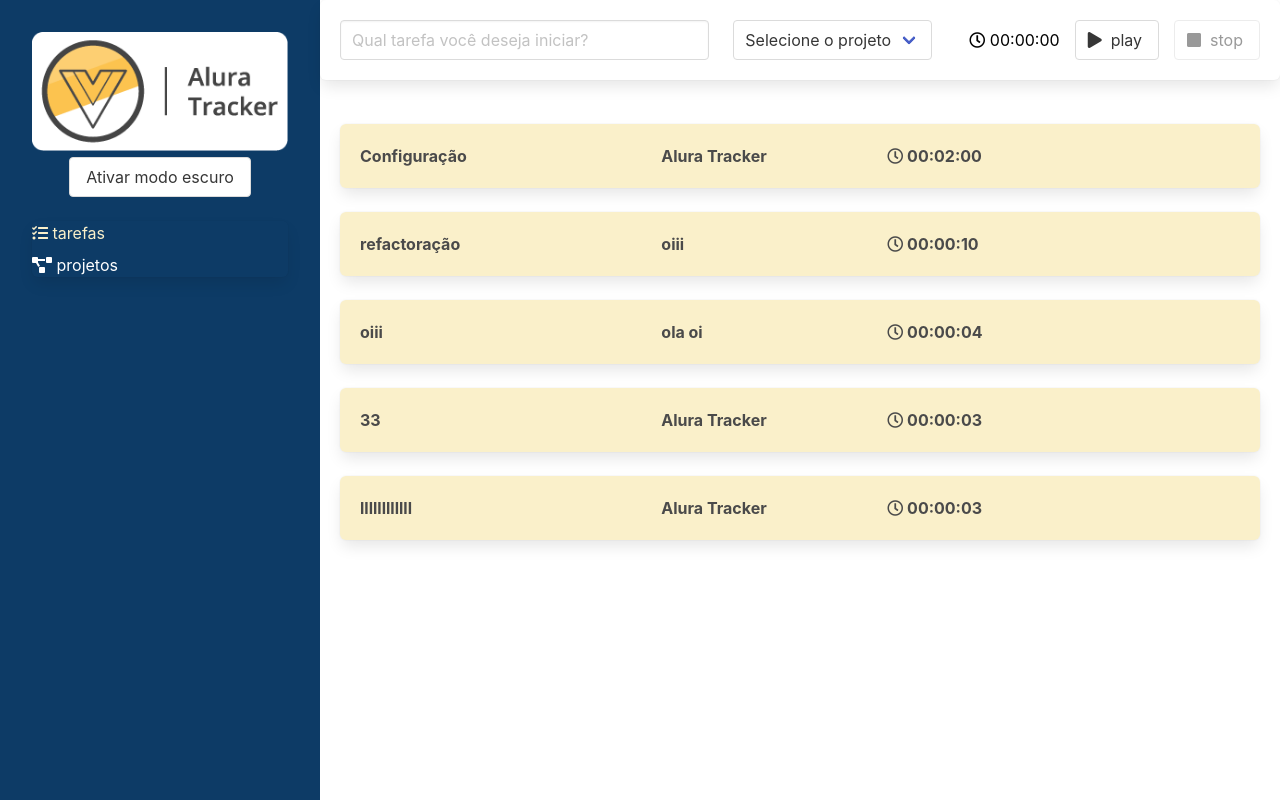
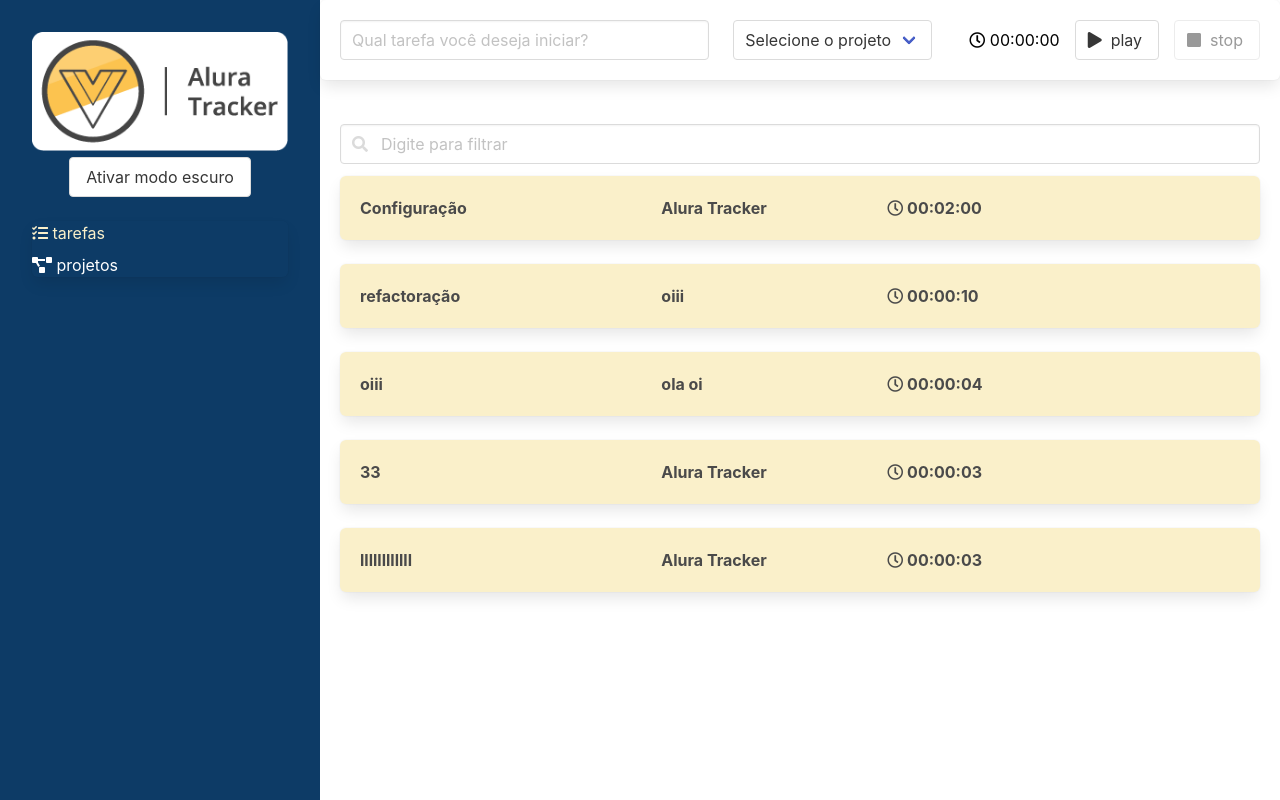
Before and after one commit to StefannyTavares/Projeto-VueJs3, a Vue app: page / in a window 1280 px wide. Built offline with nearby package versions, Linux system fonts and the light colour scheme; data requests are answered from the project's data file.

Commit message:
Added field search

```diff
--- a/src/views/Tarefas.vue
+++ b/src/views/Tarefas.vue
@@ -5,13 +5,30 @@
             Você não está muito produtivo hoje
             <span class="has-text-weight-bold">:(</span>
         </Box>
+        <div class="field">
+            <p class="control has-icons-left">
+                <input
+                    class="input"
+                    type="text"
+                    placeholder="Digite para filtrar"
+                    v-model="filtro"
+                />
+                <span class="icon is-small is-left">
+                    <i class="fas fa-search"></i>
+                </span>
+            </p>
+        </div>
         <Tarefa
             v-for="(tarefa, index) in tarefas"
             :tarefa="tarefa"
             :key="index"
             @aoTarefaClicada="selecionarTarefa"
         />
-        <div class="modal" :class="{ 'is-active': tarefaSelecionado }" v-if="tarefaSelecionado">
+        <div
+            class="modal"
+            :class="{ 'is-active': tarefaSelecionado }"
+            v-if="tarefaSelecionado"
+        >
             <div class="modal-background"></div>
             <div class="modal-card">
                 <header class="modal-card-head">
@@ -36,7 +53,9 @@
                     </div>
                 </section>
                 <footer class="modal-card-foot">
-                    <button @click="alterarTarefa" class="button is-success">Salvando Tarefa</button>
+                    <button @click="alterarTarefa" class="button is-success">
+                        Salvando Tarefa
+                    </button>
                     <button @click="fecharModal" class="button">
                         Cancelar
                     </button>
@@ -47,10 +66,7 @@
 </template>
 
 <script lang="ts">
-import { computed, defineComponent } from "vue";
-import Formulario from "../components/Formulario.vue";
-import Tarefa from "../components/Tarefa.vue";
-import Box from "../components/Box.vue";
+import ITarefa from "@/interfaces/ITarefa";
 import { useStore } from "@/store";
 import {
     ALTERAR_TAREFA,
@@ -58,7 +74,10 @@
     OBTER_PROJETOS,
     OBTER_TAREFAS,
 } from "@/store/tipos-acoes";
-import ITarefa from "@/interfaces/ITarefa";
+import { computed, defineComponent, ref } from "vue";
+import Box from "../components/Box.vue";
+import Formulario from "../components/Formulario.vue";
+import Tarefa from "../components/Tarefa.vue";
 
 export default defineComponent({
     name: "App",
@@ -82,10 +101,11 @@
         fecharModal() {
             this.tarefaSelecionado = null;
         },
-        alterarTarefa(){
-            this.store.dispatch(ALTERAR_TAREFA, this.tarefaSelecionado)
-                .then(() => this.fecharModal())
-        }
+        alterarTarefa() {
+            this.store
+                .dispatch(ALTERAR_TAREFA, this.tarefaSelecionado)
+                .then(() => this.fecharModal());
+        },
     },
     computed: {
         semTarefas(): boolean {
@@ -96,9 +116,18 @@
         const store = useStore();
         store.dispatch(OBTER_TAREFAS);
         store.dispatch(OBTER_PROJETOS);
+
+        const filtro = ref("");
+        const tarefas = computed(() =>
+            store.state.tarefas.filter(
+                (t) => !filtro.value || t.descricao.includes(filtro.value)
+            )
+        );
+
         return {
-            tarefas: computed(() => store.state.tarefas),
+            tarefas,
             store,
+            filtro,
         };
     },
 });
```
Also changed, not shown: 1 other file (tests, documents, lock files or other folders).
